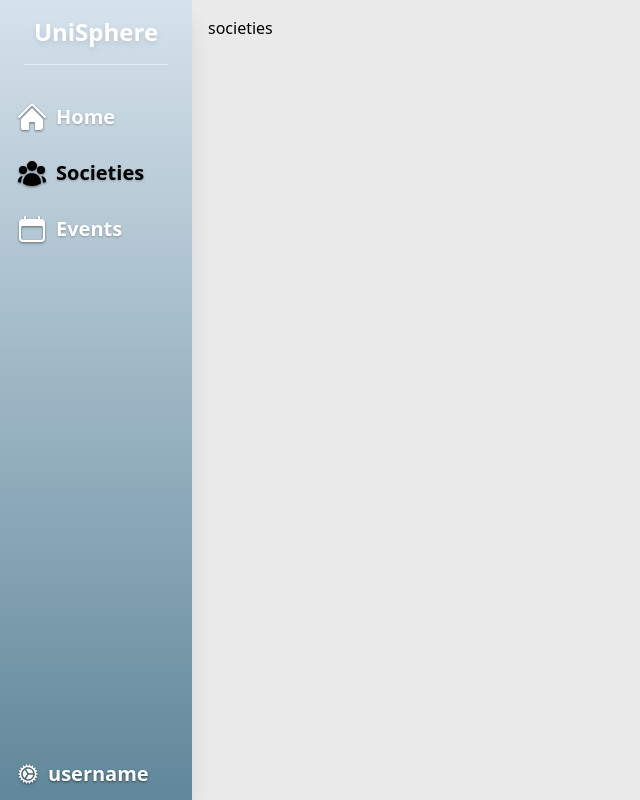
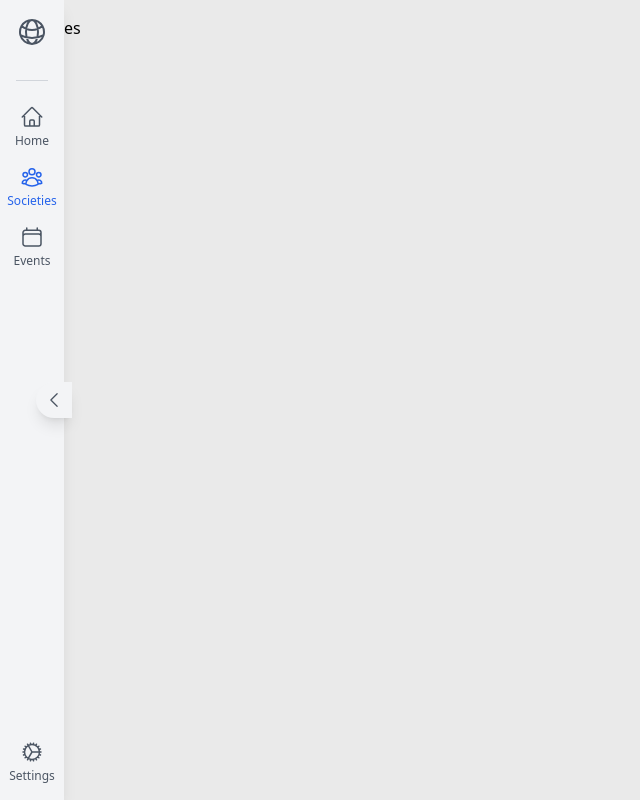
Before and after one commit to Jayd-H/UniSphere, a React (Vite) app in the folder Client/: page /societies in a window 1280 px wide. Shown: the whole page, without its empty margins (0-640 px from the left). Built offline with nearby package versions, Linux system fonts and the light colour scheme.

Commit message:
Completely restyled to make it look a lot better (in my opinion)

```diff
--- a/Client/src/Components/Sidebar.tsx
+++ b/Client/src/Components/Sidebar.tsx
@@ -1,47 +1,75 @@
-import React from 'react';
+import React, { useState } from 'react';
 import { NavLink } from 'react-router-dom';
-import { HomeIcon, UserGroupIcon, CalendarIcon, CogIcon } from '@heroicons/react/24/solid';
+import { motion } from 'framer-motion';
+import { HomeIcon, UserGroupIcon, CalendarIcon, CogIcon, GlobeAltIcon, ChevronRightIcon } from '@heroicons/react/24/outline';
+
+interface NavLinkProps {
+  isActive: boolean;
+}
 
 const Sidebar = () => {
-  const linkBaseClasses = 'flex items-center justify-start w-full px-4 py-3 rounded-md text-xl font-bold transition-all duration-300 group';
-  const activeLinkClasses = 'relative before:content-[""] before:absolute before:left-1/2 before:right-1/2 before:bottom-0 before:h-[2px] before:bg-white before:transition-all before:duration-300';
-  const inactiveLinkClasses = 'text-white group-hover:before:content-[""] group-hover:before:absolute group-hover:before:left-1/2 group-hover:before:right-1/2 group-hover:before:bottom-0 group-hover:before:h-[2px] group-hover:before:bg-white group-hover:before:scale-x-0 group-hover:before:transition-all group-hover:before:duration-300 group-hover:before:origin-center';
-  const settingsLinkClasses = 'text-md py-2';
-  const shadowClasses = 'drop-shadow-[0_1px_1px_rgba(0,0,0,0.25)]';
+  const [isOpen, setIsOpen] = useState(true); // Sidebar loads in the open state
+  const toggleSidebar = () => setIsOpen(!isOpen);
 
-  const getNavLinkClasses = ({ isActive }: { isActive: boolean }) => (
-    `${linkBaseClasses} ${shadowClasses} ${isActive ? activeLinkClasses + ' before:left-0 before:right-0' : inactiveLinkClasses}`
+  const linkBaseClasses = 'flex flex-col items-center justify-center py-2 transition-all duration-300 group';
+  const activeLinkClasses = 'text-blue-600';
+  const inactiveLinkClasses = 'text-gray-600 hover:text-luni-blue';
+  const iconClasses = 'h-6 w-6';
+  const labelClasses = 'text-xs mt-1';
+  const separatorClasses = 'border-b border-gray-300 w-1/2 my-4';
+
+  const getNavLinkClasses = ({ isActive }: NavLinkProps) => (
+    `${linkBaseClasses} ${isActive ? activeLinkClasses : inactiveLinkClasses}`
   );
 
-  const getSettingsLinkClasses = ({ isActive }: { isActive: boolean }) => (
-    `${linkBaseClasses} ${settingsLinkClasses} ${shadowClasses} ${isActive ? activeLinkClasses + ' before:left-0 before:right-0' : inactiveLinkClasses}`
-  );
+  // Define sidebar animation variants
+  const sidebarVariants = {
+    open: { x: 0, width: '4rem', transition: { stiffness: 100 } }, // Adjusted width
+    closed: { x: '-100%', transition: { stiffness: 100 } },
+  };
+
+  // Define notch animation variants
+  const notchVariants = {
+    hover: { scale: 1.5, transition: { duration: 0.2, transformOrigin: 'center' } },
+  };
 
   return (
-    <div className="w-48 h-screen bg-gradient-to-b from-luni-light-blue to-luni-blue text-center shadow-xl">
-      <div className="flex flex-col justify-between h-full">
-        <div className="mb-12">
-          <h1 className="text-2xl font-bold text-white p-4 drop-shadow-md">UniSphere</h1>
-          <div className="mx-auto w-3/4 h-[1px] bg-white/50 mb-6"></div> {/* Separator line */}
-          <NavLink to="/home" className={getNavLinkClasses}>
-            <HomeIcon className={`h-8 w-8 mr-2 ${shadowClasses}`} />
-            Home
-          </NavLink>
-          <NavLink to="/societies" className={getNavLinkClasses}>
-            <UserGroupIcon className={`h-8 w-8 mr-2 ${shadowClasses}`} />
-            Societies
-          </NavLink>
-          <NavLink to="/events" className={getNavLinkClasses}>
-            <CalendarIcon className={`h-8 w-8 mr-2 ${shadowClasses}`} />
-            Events
-          </NavLink>
-        </div>
-        <NavLink to="/settings" className={getSettingsLinkClasses}>
-          <CogIcon className={`h-6 w-6 mr-2 ${shadowClasses}`} />
-          <span className={shadowClasses}>username</span>
+    <motion.div
+      className="fixed top-0 left-0 h-screen bg-gray-100 text-gray-600 shadow-lg flex flex-col z-10"
+      initial="open" // Start in the open state
+      animate={isOpen ? "open" : "closed"}
+      variants={sidebarVariants}
+    >
+      <div className="flex flex-col items-center flex-1">
+        <GlobeAltIcon className="h-8 w-8 text-gray-600 mt-4 mb-4" />
+        <div className={separatorClasses}></div>
+        <NavLink to="/home" className={({ isActive }) => getNavLinkClasses({ isActive })}>
+          <HomeIcon className={iconClasses} />
+          <span className={labelClasses}>Home</span>
+        </NavLink>
+        <NavLink to="/societies" className={({ isActive }) => getNavLinkClasses({ isActive })}>
+          <UserGroupIcon className={iconClasses} />
+          <span className={labelClasses}>Societies</span>
+        </NavLink>
+        <NavLink to="/events" className={({ isActive }) => getNavLinkClasses({ isActive })}>
+          <CalendarIcon className={iconClasses} />
+          <span className={labelClasses}>Events</span>
         </NavLink>
       </div>
-    </div>
+      <NavLink to="/settings" className={`${getNavLinkClasses({ isActive: false })} mb-2 self-center`}>
+        <CogIcon className={iconClasses} />
+        <span className={labelClasses}>Settings</span>
+      </NavLink>
+      <motion.button
+        className="absolute top-1/2 right-0 -mr-2 transform -translate-y-1/2 bg-gray-100 p-2 rounded-l-full shadow-lg focus:outline-none"
+        onClick={toggleSidebar}
+        variants={notchVariants}
+        initial={false}
+        whileHover={isOpen ? undefined : 'hover'}
+      >
+        <ChevronRightIcon className={`h-5 w-5 transition-transform ${isOpen ? 'rotate-180' : ''}`} />
+      </motion.button>
+    </motion.div>
   );
 };
 
```
